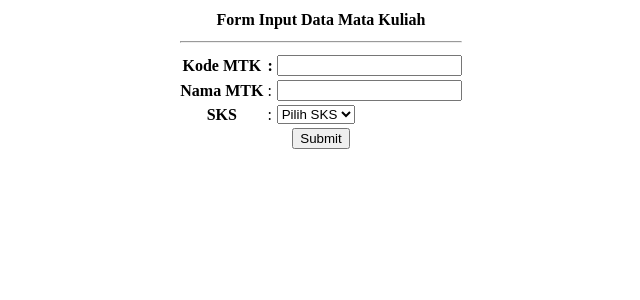
After one commit to imamsarifhudin/WP2_ImamSarifhudin, a CodeIgniter 4 app: the page made by app/Views/view-form-matakuliah.php in a window 1280 px wide. The commit adds this page. Shown: the top 300 px of the page, without its empty margins (319-959 px from the left). Run offline with PHP 8.4 and a stand-in for CodeIgniter, Linux system fonts and the light colour scheme; the template is opened without the code that fills it, so the values that code supplies are empty; some libraries are stand-ins or nearby versions.

Commit message:
tugas akhir slide pertemuan 3

```diff
--- a/app/Config/App.php
+++ b/app/Config/App.php
@@ -16,7 +16,7 @@ class App extends BaseConfig
      *
      *    http://example.com/
      */
-    public string $baseURL = 'http://localhost:8080/';
+    public string $baseURL = 'http://localhost/pustaka-booking/public/';
 
     /**
      * Allowed Hostnames in the Site URL other than the hostname in the baseURL.
--- a/app/Config/Routes.php
+++ b/app/Config/Routes.php
@@ -5,6 +5,10 @@ use CodeIgniter\Router\RouteCollection;
 /**
  * @var RouteCollection $routes
  */
+
 $routes->get('contoh1', 'Contoh1::index');
 
 $routes->get('latihan1/penjumlahan/(:num)/(:num)', 'Latihan1::penjumlahan/$1/$2');
+
+$routes->get('matakuliah', 'Matakuliah::index');
+$routes->post('matakuliah/cetak', 'Matakuliah::cetak');
--- a/app/Controllers/Latihan1.php
+++ b/app/Controllers/Latihan1.php
@@ -1,4 +1,5 @@
 <?php
+
 namespace App\Controllers;
 
 use App\Controllers\BaseController;
--- /dev/null
+++ b/app/Views/view-form-matakuliah.php
@@ -0,0 +1,60 @@
+<!DOCTYPE html>
+<html lang="en">
+
+<head>
+    <meta charset="UTF-8">
+    <meta name="viewport" content="width=device-width, initial-scale=1.0">
+    <title>From Input Matakuliah</title>
+</head>
+
+<body>
+    <center>
+        <form action="<?= base_url('matakuliah/cetak'); ?>" method="post">
+            <table>
+                <tr>
+                    <th colspan="3">
+                        Form Input Data Mata Kuliah
+                    </th>
+                </tr>
+                <tr>
+                    <td colspan="3">
+                        <hr>
+                    </td>
+                </tr>
+                <tr>
+                    <th>Kode MTK</th>
+                    <th>:</th>
+                    <td>
+                        <input type="text" name="kode" id="kode">
+                    </td>
+                </tr>
+                <tr>
+                    <th>Nama MTK</th>
+                    <td>:</td>
+                    <td>
+                        <input type="text" name="nama" id="nama">
+                    </td>
+                </tr>
+                <tr>
+                    <th>SKS</th>
+                    <td>:</td>
+                    <td>
+                        <select name="sks" id="sks">
+                            <option value="">Pilih SKS</option>
+                            <option value="2">2</option>
+                            <option value="3">3</option>
+                            <option value="4">4</option>
+                        </select>
+                    </td>
+                </tr>
+                <tr>
+                    <td colspan="3" align="center">
+                        <input type="submit" value="Submit">
+                    </td>
+                </tr>
+            </table>
+        </form>
+    </center>
+</body>
+
+</html>
--- a/app/Views/view-latihan1.php
+++ b/app/Views/view-latihan1.php
@@ -1,17 +1,19 @@
 <!DOCTYPE html>
 <html lang="en">
+
 <head>
     <meta charset="UTF-8">
     <meta name="viewport" content="width=device-width, initial-scale=1.0">
     <title>Latihan 1</title>
 </head>
+
 <body>
     <h3>
         Halo Kawan.. Yuk kita belajar web programming..!!!<br>
         Nilai 1 = <?= $nilai1; ?> <br>
         Nilai 2 = <?= $nilai2; ?> <br>
         ini hasil dari pemodelan dengan methode penjumlahan yaitu <?=
-        $nilai1 . " + " . $nilai2 . " = " . $hasil; ?>
+                                                                    $nilai1 . " + " . $nilai2 . " = " . $hasil; ?>
     </h3>
 </body>
 
```
Also changed, not shown: app/Controllers/Matakuliah.php (added, +24 -0 lines), app/Views/view-data-matakuliah.php (added, +54 -0 lines). Lines whose indentation alone changed are shown as unchanged.
